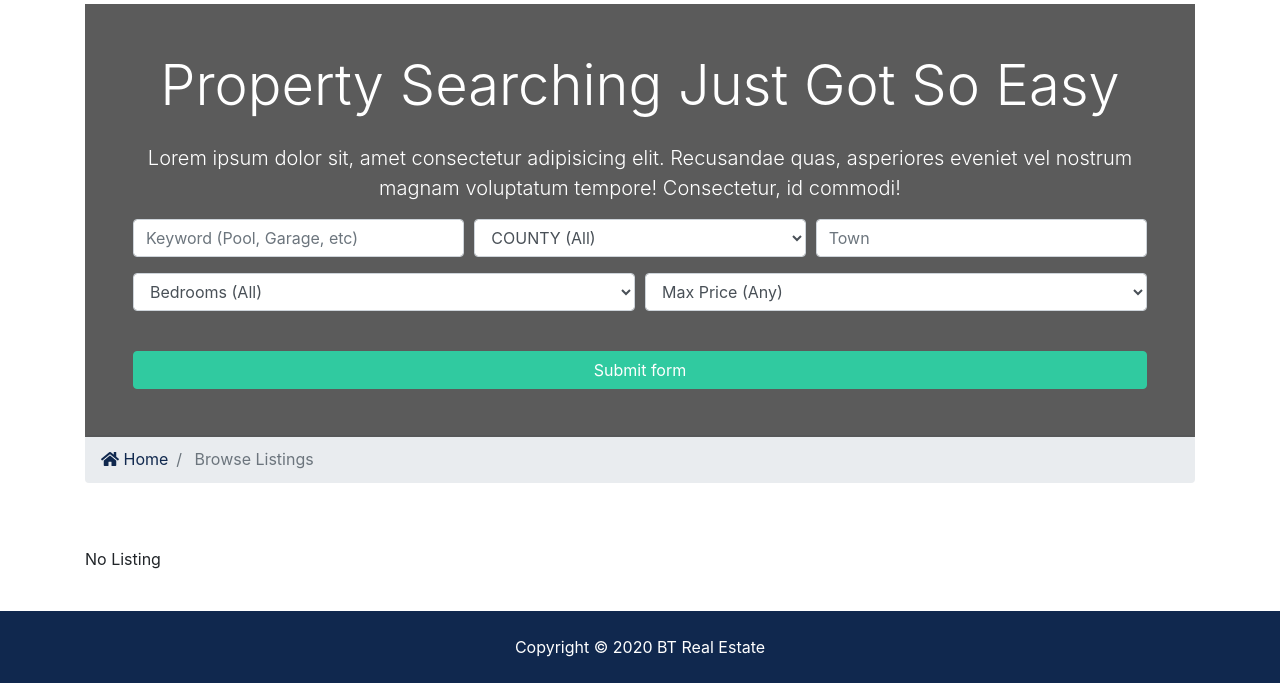
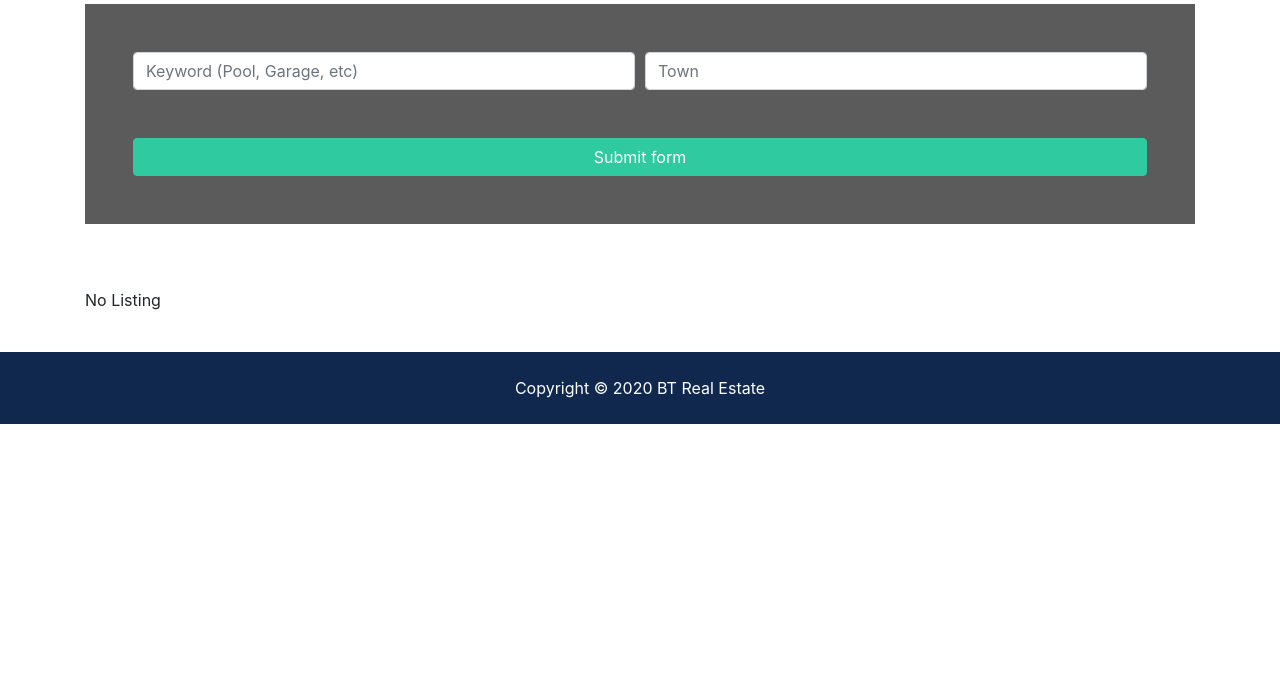
Before and after one commit to vishaldara01/homeIreland, a Django app: page /listings/ in a window 1280 px wide. Shown: the part 177-860 px from the top of the page. After the commit the page ends 601 px from the top, so only its background shows below. Run offline with Django 3.2, Linux system fonts and the light colour scheme; data that the repository does not hold is empty; some libraries are stand-ins or nearby versions; grey boxes are pictures that could not be loaded.

Commit message:
update listings

```diff
--- a/homeIreland/static/css/style.css
+++ b/homeIreland/static/css/style.css
@@ -17,11 +17,11 @@ img {
 #showcase {
   background: url(../img/showcase.jpg) no-repeat top center fixed/cover;
   position: relative;
-  min-height: 420px;
+  min-height: 260px;
   color: #fff;
   padding-top: .3rem; }
   #showcase .home-search {
-    min-height: 400px;
+    min-height: 260px;
     position: relative;
     border-radius: 5px; }
   #showcase .overlay {
@@ -29,7 +29,7 @@ img {
     position: absolute;
     top: 0;
     left: 0;
-    min-height: 400px;
+    min-height: 220px;
     width: 100%;
     background: rgba(51, 51, 51, 0.8); }
 
--- a/listings/choices.py
+++ b/listings/choices.py
@@ -1,4 +1,4 @@
-bedroom_choices = {
+bedroom_choices={
     '1': 1,
     '2': 2,
     '3': 3,
--- a/listings/views.py
+++ b/listings/views.py
@@ -1,6 +1,6 @@
 from django.shortcuts import render, get_object_or_404
 from django.core.paginator import EmptyPage, PageNotAnInteger, Paginator
-from .choices import price_choices, bedroom_choices, state_choices
+from listings.choices import price_choices, bedroom_choices, state_choices
 
 
 from .models import Listing
@@ -40,19 +40,18 @@ def search(request):
        queryset_list = queryset_list.filter(
                 description__icontains=keywords)
 
+    #County
+    if 'state' in request.GET:
+      state = request.GET['state']
+      if state:
+       queryset_list = queryset_list.filter(state__iexact=state)
+
     #City
     if 'city' in request.GET:
       city = request.GET['city']
       if city:
        queryset_list = queryset_list.filter(
                 city__iexact=city)
-
-   #County
-    if 'state' in request.GET:
-      state = request.GET['state']
-      if state:
-       queryset_list = queryset_list.filter(
-                state__iexact=state)
 
    #Bedroom
     if 'bedrooms' in request.GET:
--- a/pages/views.py
+++ b/pages/views.py
@@ -3,6 +3,7 @@ from django.http import HttpResponse
 from listings.choices import price_choices, bedroom_choices, state_choices
 
 from listings.models import Listing
+from realtors.models import Realtor
 
 
 def index(request):
@@ -13,10 +14,6 @@ def index(request):
         'state_choices': state_choices,
         'price_choices': price_choices,
         'bedroom_choices': bedroom_choices,
-
-
-
-
     }
     return render(request, 'pages/index.html', context)
 
--- a/templates/listings/listings.html
+++ b/templates/listings/listings.html
@@ -2,82 +2,54 @@
 {% load humanize %}
 {% block title %}| Listings{% endblock %}
 {% block content%}
-<!-- slider_area_start -->
-<!-- <section id="showcase-inner" class="py-5 text-white">
-    <div class="container">
-      <div class="row text-center">
-        <div class="col-md-12">
-          <h1 class="display-4">Browse Our Properties</h1>
-          <p class="lead">Lorem ipsum dolor sit, amet consectetur adipisicing elit. Sunt, pariatur!</p>
-        </div>
-      </div>
-    </div>
-  </section> -->
   <!-- Showcase -->
 <section id="showcase">
   <div class="container text-center">
     <div class="home-search p-5">
       <div class="overlay p-5">
-        <h1 class="display-4 mb-4">
-          Property Searching Just Got So Easy
-        </h1>
-        <p class="lead">Lorem ipsum dolor sit, amet consectetur adipisicing elit. Recusandae quas, asperiores eveniet vel nostrum magnam
-          voluptatum tempore! Consectetur, id commodi!</p>
         <div class="search">
           <form action="{% url 'search' %}">
             <!-- Form Row 1 -->
             <div class="form-row">
-              <div class="col-md-4 mb-3">
+              <div class="col-md-6 mb-4">
                 <label class="sr-only">Keywords</label>
-                <input type="text" name="keywords" class="form-control" placeholder="Keyword (Pool, Garage, etc)" value="{{ values.keywords }}">
+                <input type="text" name="keywords" class="form-control" placeholder="Keyword (Pool, Garage, etc)">
               </div>
 
-              <div class="col-md-4 mb-3">
-                <label class="sr-only">State</label>
+              <!-- <div class="col-md-4 mb-3">
+                <label class="sr-only"></label>
                 <select name="state" class="form-control">
                   <option selected="true" disabled="disabled">COUNTY (All)</option>
                  {% for key,value in state_choices.items %}
-                    <option value="{{ key}}"
-                    {% if key == values.bedrooms %}
-                                    selected
-                                {% endif%}
-                    >{{ value }}</option>
+                    <option value="{{ key}}">{{ value }}</option>
                  {% endfor %}
                 </select>
-              </div>
+              </div> -->
 
-              <div class="col-md-4 mb-3">
+              <div class="col-md-6 mb-4">
                 <label class="sr-only">Town</label>
-                <input type="text" name="city" class="form-control" placeholder="Town" value="{{ values.city }}">
+                <input type="text" name="city" class="form-control" placeholder="Town">
               </div>
             </div>
             <!-- Form Row 2 -->
-            <div class="form-row">
+            <!-- <div class="form-row">
               <div class="col-md-6 mb-3">
                 <label class="sr-only">Bedrooms</label>
                 <select name="bedrooms" class="form-control">
                   <option selected="true" disabled="disabled">Bedrooms (All)</option>
                   {% for key,value in bedroom_choices.items %}
-                    <option value="{{ key}}"
-                    {% if key == values.bedrooms %}
-                    selected
-                {% endif%}
-                    >{{ value }}</option>
+                    <option value="{{ key}}">{{ value }}</option>
                  {% endfor %}
                 </select>
-              </div>
-              <div class="col-md-6 mb-3">
+              </div> -->
+              <!-- <div class="col-md-6 mb-3">
                 <select name="price" class="form-control" id="type">
                   <option selected="true" disabled="disabled">Max Price (Any)</option>
                   {% for key,value in price_choices.items %}
-                    <option value="{{ key}}"
-                    {% if key == values.price %}
-                                    selected
-                                {% endif%}
-                    >{{ value }}</option>
+                    <option value="{{ key}}">{{ value }}</option>
                  {% endfor %}
                 </select>
-              </div>
+              </div> -->
             </div>
             <button class="btn btn-secondary btn-block mt-4" type="submit">Submit form</button>
           </form>
@@ -86,24 +58,7 @@
     </div>
   </div>
 </section>
-
-  <!-- Breadcrumb -->
-  <section id="bc" class="mt-3">
-    <div class="container">
-      <nav aria-label="breadcrumb">
-        <ol class="breadcrumb">
-          <li class="breadcrumb-item">
-            <a href="{% url 'index' %}">
-              <i class="fas fa-home"></i> Home</a>
-          </li>
-          <li class="breadcrumb-item active"> Browse Listings</li>
-        </ol>
-      </nav>
-    </div>
-  </section>
-  <br>
-  <!--Alerts-->
-  {% include 'partials/_alerts.html' %}
+{% include 'partials/_alerts.html' %}
   <!-- Listings -->
   <section id="listings" class="py-4">
     <div class="container">
--- a/templates/listings/search.html
+++ b/templates/listings/search.html
@@ -18,7 +18,7 @@
                         <div class="col-md-4 mb-3">
                             <label class="sr-only">State</label>
                             <select name="state" class="form-control">
-                                <option selected="true" disabled="disabled">State (All)</option>
+                                <option selected="true" disabled="disabled">County (All)</option>
                                 {% for key,value in state_choices.items %}
                                 <option value="{{ key}}"
                                 {% if key == values.state %}
--- a/templates/pages/about.html
+++ b/templates/pages/about.html
@@ -6,7 +6,7 @@
     <div class="container">
       <div class="row text-center">
         <div class="col-md-12">
-          <h1 class="display-4">About BT Real Estate</h1>
+          <h1 class="display-4">About homeIreland Real Estate</h1>
           <p class="lead">Lorem ipsum dolor sit, amet consectetur adipisicing elit. Sunt, pariatur!</p>
         </div>
       </div>
--- a/templates/pages/index.html
+++ b/templates/pages/index.html
@@ -1,7 +1,6 @@
 {% extends 'base.html'%}
 {%load humanize%}
 {% block title %}| Welcome{% endblock %}
-
 {% block content%}
 <!-- Showcase -->
 <section id="showcase">
--- a/templates/partials/_navbar.html
+++ b/templates/partials/_navbar.html
@@ -46,7 +46,7 @@
           <a class="nav-link" href="{% url 'about'%}">About</a>
         </li>
         <li {% if 'listings' in request.path%} class="nav-item active mr-3" {% else %} class="nav-item mr-3" {% endif%}>
-          <a class="nav-link" href="{% url 'listings'%}">Featured Listings</a>
+          <a class="nav-link" href="{% url 'search'%}">Featured Listings</a>
         </li>
       </ul>
 
```
Also changed, not shown: homeIreland/settings.py (+6 -6 lines), 1 other file.
